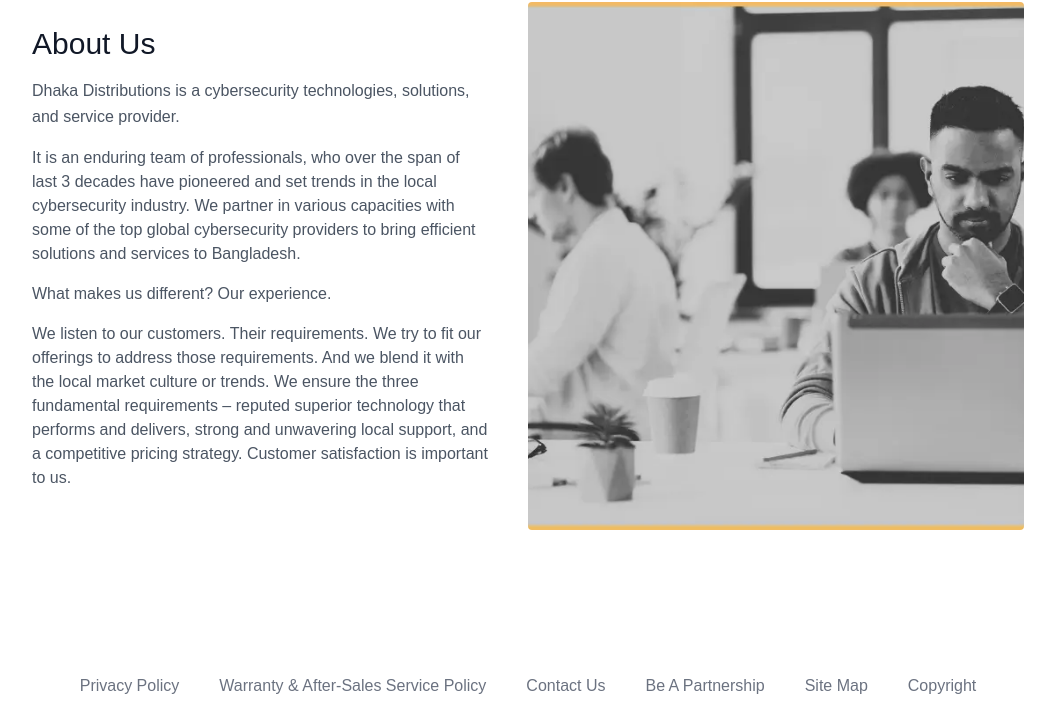
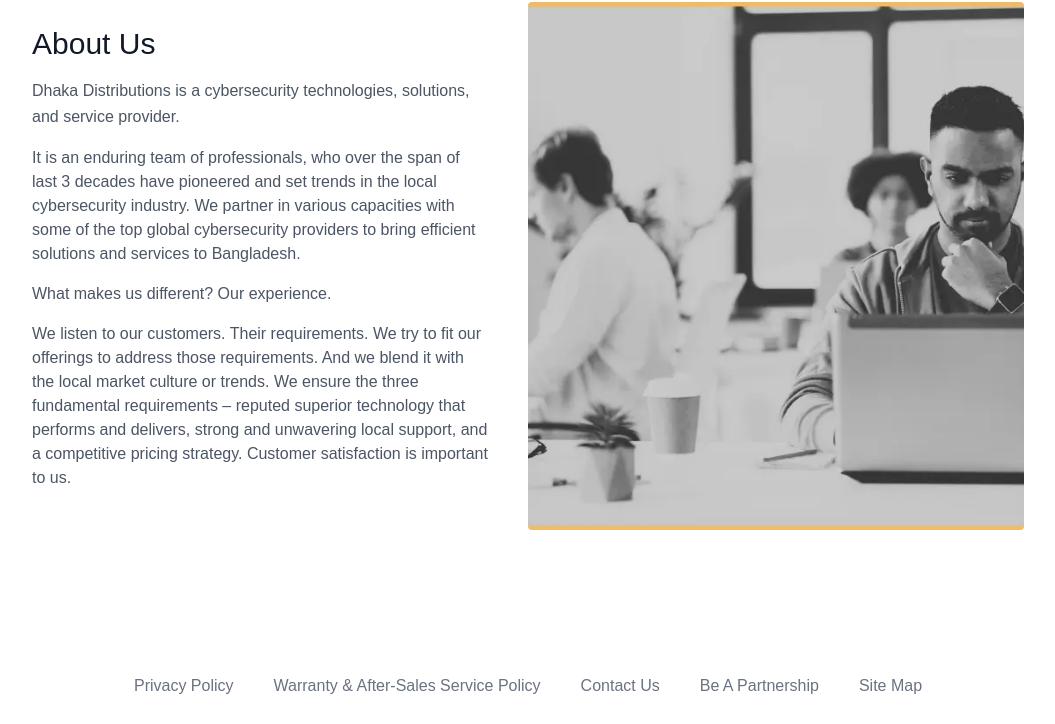
Before and after one commit to masumonline/new-dhaka, an Astro site: page / in a window 1280 px wide. Shown: the part 2669-3393 px from the top of the page, without its empty margins (112-1167 px from the left). Built offline with nearby package versions, Linux system fonts and the light colour scheme; Astro itself is replaced by a stand-in of ours.

Commit message:
typo fix

```diff
--- a/src/components/Footer.astro
+++ b/src/components/Footer.astro
@@ -46,14 +46,6 @@
           Site Map
         </a>
       </div>
-      <div class="px-5 py-2">
-        <a
-          href="/copyright"
-          class="text-base leading-6 text-gray-500 hover:text-gray-900"
-        >
-          Copyright
-        </a>
-      </div>
     </nav>
     <div class="flex justify-center mt-8 space-x-6">
       <a href="https://www.facebook.com/dhakadisti" target="_blank" class="text-gray-400 hover:text-gray-500">
```
